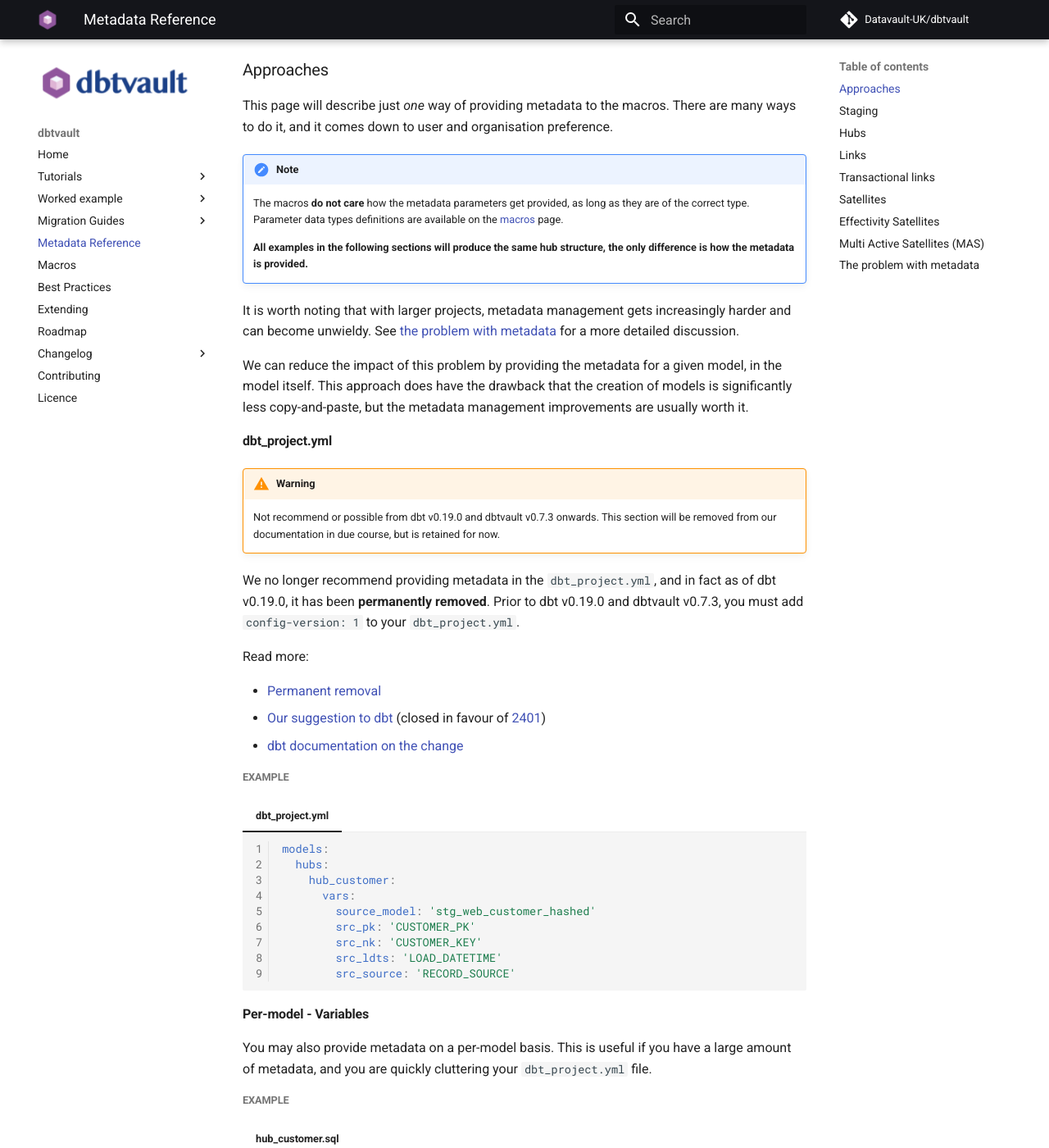
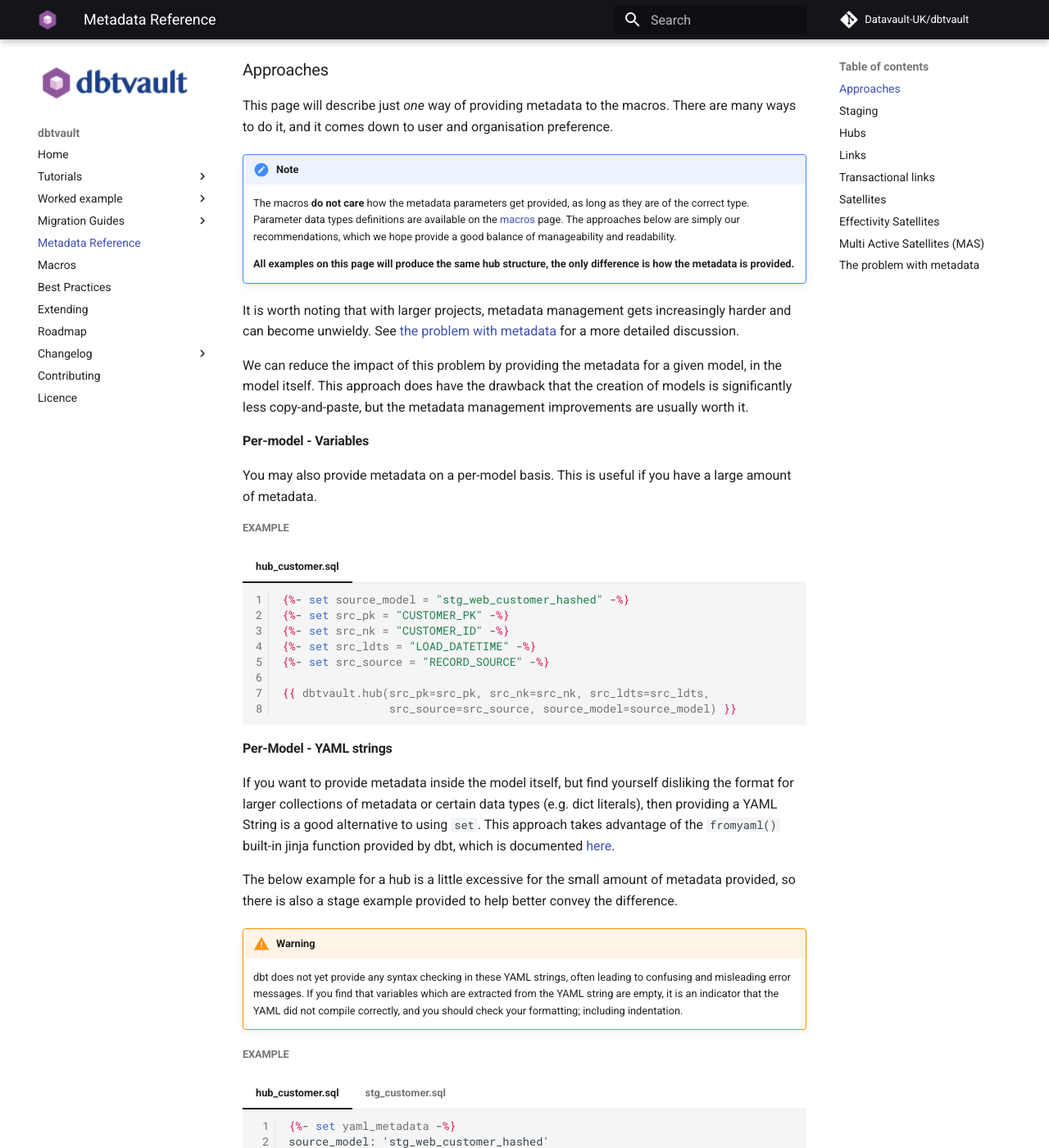
Before and after one commit to Datavault-UK/automate-dv-docs, an MkDocs documentation site: the page built from docs/metadata.md, in a window 1280 px wide and 1400 px high, scrolled down 234 px. Shown: the whole window at 82% size. Built offline with MkDocs 1.6.1 and Material for MkDocs 9.7.7, drawn with Linux system fonts in a browser that asks for light colours; comment, search, counter and statistics services are not loaded; some of the changed text lies outside the part shown.

Commit message:
General cleanup
- Indentation / Note box fixes for macros page
- README updates
- References to Fishtown Analytics updated to dbt Labs
- Google BigQuery stubs added to macros page
- Various wording improvements
- Removal of dbt_project.yml section on metadata page

````diff
--- a/docs/macros.md
+++ b/docs/macros.md
@@ -86,7 +86,7 @@
 | source_model  | Staging model name                                  | List[String]/String  | :fontawesome-solid-check-circle:{ .required } |
 
 !!! tip
-[Read the tutorial](tutorial/tut_hubs.md) for more details
+    [Read the tutorial](tutorial/tut_hubs.md) for more details
 
 #### Example Metadata
 
@@ -266,7 +269,7 @@
 | source_model  | Staging model name                                  | List[String]/String  | :fontawesome-solid-check-circle:{ .required } |
 
 !!! tip
-[Read the tutorial](tutorial/tut_links.md) for more details
+    [Read the tutorial](tutorial/tut_links.md) for more details
 
 #### Example Metadata
 
@@ -452,7 +458,7 @@
 | source_model  | Staging model name                                  | String              | :fontawesome-solid-check-circle:{ .required }    |
 
 !!! tip
-[Read the tutorial](tutorial/tut_t_links.md) for more details
+    [Read the tutorial](tutorial/tut_t_links.md) for more details
 
 #### Example Metadata
 
@@ -524,7 +533,7 @@
 | source_model  | Staging model name                                  | String           | :fontawesome-solid-check-circle:{ .required }     |
 
 !!! tip
-[Read the tutorial](tutorial/tut_satellites.md) for more details
+    [Read the tutorial](tutorial/tut_satellites.md) for more details
 
 #### Example Metadata
 
@@ -587,7 +596,10 @@
         )
 
         SELECT * FROM records_to_insert
-    ```
+        ```
+
+=== "Google BigQuery"
+    Coming soon!
 
 #### Hashdiff Aliasing
 
@@ -626,7 +638,7 @@
 | source_model   | Staging model name                                  | String                  | :fontawesome-solid-check-circle:{ .required } |
 
 !!! tip
-[Read the tutorial](tutorial/tut_eff_satellites.md) for more details
+    [Read the tutorial](tutorial/tut_eff_satellites.md) for more details
 
 #### Example Metadata
 
@@ -799,14 +811,15 @@
         SELECT * FROM records_to_insert
         ```
 
+=== "Google BigQuery"
+    Coming soon!
+
 #### Auto end-dating
 
 Auto end-dating is enabled by providing a config option as below:
 
 ``` jinja
-{{ config(
-    is_auto_end_dating=true
-) }}
+{{ config(is_auto_end_dating=true) }}
 
 {{ dbtvault.eff_sat(src_pk=src_pk, src_dfk=src_dfk, src_sfk=src_sfk,
                     src_start_date=src_start_date, src_end_date=src_end_date,
@@ -860,7 +873,7 @@
 | source_model   | Staging model name                                  | String           | :fontawesome-solid-check-circle:{ .required }     |
 
 !!! tip
-[Read the tutorial](tutorial/tut_multi_active_satellites.md) for more details
+    [Read the tutorial](tutorial/tut_multi_active_satellites.md) for more details
 
 #### Example Metadata
 
@@ -1436,13 +1452,18 @@
 
 A flag can be provided for hashdiff columns which will invert the selection of columns provided in the list of columns.
 
+This is extremely useful when a hashdiff composed of many columns needs to be generated, and you do not wish to
+individually provide all the columns.
+
 The snippets below demonstrate the use of an `exclude_columns` flag. This will inform dbtvault to exclude the columns
-listed under the `columns` key, instead of using them to create the hashdiff. You may also omit the `columns` key to
-hash every column.
+listed under the `columns` key, instead of using them to create the hashdiff.
+
+!!! tip "Hash every column without listing them all"
+    You may omit the `columns` key to hash every column. See the `Columns key not provided` example below.
 
 ##### Examples:
 
-=== "Columns provided"
+=== "Columns key provided"
 
     === "Columns in source model"
 
@@ -1529,14 +1550,12 @@
               - RECORD_SOURCE
         ```
 
-This is extremely useful when a hashdiff composed of many columns needs to be generated, and you do not wish to
-individually provide all the columns.
-
 !!! warning
 
-    Care should be taken if using this feature on dynamic data sources. If you expect columns in the data source to
-    change for any reason, it will become hard to predict what columns are used to generate the hashdiff. If your
-    component columns change, then your hashdiff output will also change and it will cause unpredictable results.
+    Care should be taken if using this feature on data sources where the columns may change.
+    If you expect columns in the data source to change for any reason, it will become hard to predict what columns
+    are used to generate the hashdiff. If your component columns change, then your hashdiff output will also change,
+    and it will cause unpredictable results.
 
 #### Functions (Derived Columns)
 
@@ -1628,7 +1648,7 @@
 
 #### Defining Ranked columns
 
-To make it easier to use the [vault_insert_by_rank](#vault_insert_by_rank) materialisation, the `ranked_columns`
+This stage configuration is a helper for the [vault_insert_by_rank](#vault_insert_by_rank) materialisation. The `ranked_columns`
 configuration allows you to define ranked columns to generate, as follows:
 
 === "Single item parameters"
@@ -1683,7 +1703,8 @@
 
 ([view source](https://github.com/Datavault-UK/dbtvault/blob/release/0.7.6/macros/staging/hash_columns.sql))
 
-!!! note This is a helper macro used within the stage macro, but can be used independently.
+!!! Note
+    This is a helper macro used within the stage macro, but can be used independently.
 
 Generates SQL to create hash keys for a provided mapping of columns names to the list of columns to hash.
 
@@ -1691,7 +1712,8 @@
 
 ([view source](https://github.com/Datavault-UK/dbtvault/blob/release/0.7.6/macros/staging/derive_columns.sql))
 
-!!! note This is a helper macro used within the stage macro, but can be used independently.
+!!! Note
+    This is a helper macro used within the stage macro, but can be used independently.
 
 Generates SQL to create columns based off of the values of other columns, provided as a mapping from column name to
 column value.
@@ -1700,7 +1722,8 @@
 
 ([view source](https://github.com/Datavault-UK/dbtvault/blob/release/0.7.6/macros/staging/rank_columns.sql))
 
-!!! note This is a helper macro used within the stage macro, but can be used independently.
+!!! Note
+    This is a helper macro used within the stage macro, but can be used independently.
 
 Generates SQL to create columns using the `RANK()` window function.
 
@@ -1769,8 +1791,9 @@
         )) AS BINARY(32)) AS HASHDIFF
         ```
 
-!!! tip The [hash_columns](#hash_columns) macro can be used to simplify the hashing process and generate multiple hashes
-with one macro.
+!!! tip
+    The [hash_columns](#hash_columns) macro can be used to simplify the hashing process and generate multiple hashes
+    with one macro.
 
 #### Parameters
 
@@ -1809,7 +1832,8 @@
     a.CUSTOMERKEY, a.DOB, a.NAME, a.PHONE a.CUSTOMERKEY
     ```
 
-!!! Note Single columns must be provided as a 1-item list, as in the second example above.
+!!! Note
+    Single columns must be provided as a 1-item list.
 
 ___
 
@@ -1817,7 +1841,7 @@
 
 ###### (macros/internal)
 
-Internal macros are used by other macros provided in this package. They process provided metadata and should not need to
+Internal macros are used by other macros provided by dbtvault. They process provided metadata and should not need to
 be called directly.
 
 ___
@@ -1837,16 +1861,15 @@
 
 [Read more about materialisations here](https://docs.getdbt.com/docs/building-a-dbt-project/building-models/materializations/)
 
-For dbtvault, we have created some custom materialisations which will provide assistance Data Vault 2.0 specific use
-cases
+In dbtvault, we have created custom materialisations which support Data Vault 2.0 specific use cases. These are detailed below.
 
 ### vault_insert_by_period
 
 ([view source](https://github.com/Datavault-UK/dbtvault/blob/release/0.7.6/macros/materialisations/vault_insert_by_period_materialization.sql))
 
 This materialisation is based on
-the [insert_by_period](https://github.com/fishtown-analytics/dbt-utils/blob/master/macros/materializations/insert_by_period_materialization.sql)
-materialisation developed by Fishtown Analytics for the [dbt-utils](https://github.com/fishtown-analytics/dbt-utils)
+the [insert_by_period](https://github.com/dbt-labs/dbt-utils/blob/master/macros/materializations/insert_by_period_materialization.sql)
+materialisation developed by dbt Labs for the [dbt-utils](https://github.com/dbt-labs/dbt-utils)
 package.
 
 We have re-purposed it and provided support for Snowflake, as well as added a number of convenience features.
@@ -2080,7 +2103,7 @@
 
 A rank column can be created one of three ways:
 
-1. Manually creating it in a model prior to the staging layer, and using this model as the stage `source_model`.
+1. Manually creating it in a model prior to the staging layer, and using this model as the stage's `source_model`.
 
 2. Using the `ranked_columns` configuration of the [stage](#stage) macro
 
--- a/docs/metadata.md
+++ b/docs/metadata.md
@@ -10,9 +10,10 @@
 
 !!! note
     The macros **do not care** how the metadata parameters get provided, as long as they are of the correct type.
-    Parameter data types definitions are available on the [macros](macros.md) page.
+    Parameter data types definitions are available on the [macros](macros.md) page. The approaches below are simply our recommendations,
+    which we hope provide a good balance of manageability and readability.
 
-    **All examples in the following sections will produce the same hub structure, the only difference is how the metadata is provided.**
+    **All examples on this page will produce the same hub structure, the only difference is how the metadata is provided.**
 
 
 It is worth noting that with larger projects, metadata management gets increasingly harder and can
@@ -22,43 +23,9 @@
 does have the drawback that the creation of models is significantly less copy-and-paste, but the metadata management improvements are
 usually worth it.
 
-#### dbt_project.yml
-
-!!! warning
-
-    Not recommend or possible from dbt v0.19.0 and dbtvault v0.7.3 onwards. This section will be removed from our documentation in due course,
-    but is retained for now.
-
-We no longer recommend providing metadata in the `dbt_project.yml`, and in fact as of dbt v0.19.0, it has been **permanently removed**.
-Prior to dbt v0.19.0 and dbtvault v0.7.3, you must add `config-version: 1` to your `dbt_project.yml`.
-
-Read more:
-
-- [Permanent removal](https://github.com/fishtown-analytics/dbt/releases/tag/v0.19.0)
-- [Our suggestion to dbt](https://github.com/fishtown-analytics/dbt/issues/2377) (closed in favour of [2401](https://github.com/fishtown-analytics/dbt/issues/2401))
-- [dbt documentation on the change](https://docs.getdbt.com/docs/guides/migration-guide/upgrading-to-0-17-0/#better-variable-scoping-semantics)
-
-
-##### Example
-
-=== "dbt_project.yml"
-
-    ```yaml
-    models:
-      hubs:
-        hub_customer:
-          vars:
-            source_model: 'stg_web_customer_hashed'
-            src_pk: 'CUSTOMER_PK'
-            src_nk: 'CUSTOMER_KEY'
-            src_ldts: 'LOAD_DATETIME'
-            src_source: 'RECORD_SOURCE'
-    ```
-
 #### Per-model - Variables
 
-You may also provide metadata on a per-model basis. This is useful if you have a large amount of metadata, and you
-are quickly cluttering your `dbt_project.yml` file.
+You may also provide metadata on a per-model basis. This is useful if you have a large amount of metadata.
 
 ##### Example
 
@@ -67,7 +34,7 @@
     ```jinja
     {%- set source_model = "stg_web_customer_hashed" -%}
     {%- set src_pk = "CUSTOMER_PK" -%}
-    {%- set src_nk = "CUSTOMER_KEY" -%}
+    {%- set src_nk = "CUSTOMER_ID" -%}
     {%- set src_ldts = "LOAD_DATETIME" -%}
     {%- set src_source = "RECORD_SOURCE" -%}
 
@@ -85,6 +52,11 @@
 The below example for a hub is a little excessive for the small amount of metadata provided, so there is also a stage
 example provided to help better convey the difference.
 
+!!! warning
+    dbt does not yet provide any syntax checking in these YAML strings, often leading to confusing and misleading error
+    messages. If you find that variables which are extracted from the YAML string are empty, it is an indicator that the YAML
+    did not compile correctly, and you should check your formatting; including indentation.
+
 ##### Example
 
 === "hub_customer.sql"
@@ -93,7 +65,7 @@
     {%- set yaml_metadata -%}
     source_model: 'stg_web_customer_hashed'
     src_pk: 'CUSTOMER_PK'
-    src_nk: 'CUSTOMER_KEY'
+    src_nk: 'CUSTOMER_ID'
     src_ldts: 'LOAD_DATETIME'
     src_source: 'RECORD_SOURCE'
     {%- endset -%}
@@ -506,7 +478,7 @@
         {%- set yaml_metadata -%}
         source_model: 'stg_web_customer_hashed'
         src_pk: 'CUSTOMER_PK'
-        src_nk: 'CUSTOMER_KEY'
+        src_nk: 'CUSTOMER_ID'
         src_ldts: 'LOAD_DATETIME'
         src_source: 'RECORD_SOURCE'
         {%- endset -%}
@@ -528,7 +500,7 @@
             - 'stg_web_customer_hashed'
             - 'stg_crm_customer_hashed'
         src_pk: 'CUSTOMER_PK'
-        src_nk: 'CUSTOMER_KEY'
+        src_nk: 'CUSTOMER_ID'
         src_ldts: 'LOAD_DATETIME'
         src_source: 'RECORD_SOURCE'
         {%- endset -%}
@@ -549,7 +521,7 @@
         source_model: 'stg_customer_hashed'
         src_pk: 'CUSTOMER_PK'
         src_nk:
-            - 'CUSTOMER_KEY'
+            - 'CUSTOMER_ID'
             - 'CUSTOMER_DOB'
         src_ldts: 'LOAD_DATETIME'
         src_source: 'RECORD_SOURCE'
@@ -571,7 +543,7 @@
         ```jinja
         {%- set source_model = "stg_customer_hashed" -%}
         {%- set src_pk = "CUSTOMER_PK" -%}
-        {%- set src_nk = "CUSTOMER_KEY" -%}
+        {%- set src_nk = "CUSTOMER_ID" -%}
         {%- set src_ldts = "LOAD_DATETIME" -%}
         {%- set src_source = "RECORD_SOURCE" -%}
 
@@ -584,7 +556,7 @@
         ```jinja
         {%- set source_model = ["stg_web_customer_hashed", "stg_crm_customer_hashed"] -%}
         {%- set src_pk = "CUSTOMER_PK" -%}
-        {%- set src_nk = "CUSTOMER_KEY" -%}
+        {%- set src_nk = "CUSTOMER_ID" -%}
         {%- set src_ldts = "LOAD_DATETIME" -%}
         {%- set src_source = "RECORD_SOURCE" -%}
 
@@ -597,7 +569,7 @@
         ```jinja
         {%- set source_model = "stg_customer_hashed" -%}
         {%- set src_pk = "CUSTOMER_PK" -%}
-        {%- set src_nk = ["CUSTOMER_KEY", "CUSTOMER_DOB"] -%}
+        {%- set src_nk = ["CUSTOMER_ID", "CUSTOMER_DOB"] -%}
         {%- set src_ldts = "LOAD_DATETIME" -%}
         {%- set src_source = "RECORD_SOURCE" -%}
 
@@ -616,7 +588,7 @@
           vars:
             source_model: 'stg_customer_hashed'
             src_pk: 'CUSTOMER_PK'
-            src_nk: 'CUSTOMER_KEY'
+            src_nk: 'CUSTOMER_ID'
             src_ldts: 'LOAD_DATETIME'
             src_source: 'RECORD_SOURCE'
         ```
@@ -630,7 +602,7 @@
               - 'stg_web_customer_hashed'
               - 'stg_crm_customer_hashed'
             src_pk: 'CUSTOMER_PK'
-            src_nk: 'CUSTOMER_KEY'
+            src_nk: 'CUSTOMER_ID'
             src_ldts: 'LOAD_DATETIME'
             src_source: 'RECORD_SOURCE'
         ```
@@ -643,7 +615,7 @@
             source_model: 'stg_customer_hashed'
             src_pk: 'CUSTOMER_PK'
             src_nk:
-              - 'CUSTOMER_KEY'
+              - 'CUSTOMER_ID'
               - 'CUSTOMER_DOB'
             src_ldts: 'LOAD_DATETIME'
             src_source: 'RECORD_SOURCE'
@@ -665,7 +637,7 @@
         source_model: 'v_stg_orders'
         src_pk: 'LINK_CUSTOMER_NATION_PK'
         src_fk:
-            - 'CUSTOMER_KEY'
+            - 'CUSTOMER_ID'
             - 'NATION_PK'
         src_ldts: 'LOAD_DATETIME'
         src_source: 'RECORD_SOURCE'
@@ -688,7 +660,7 @@
             - 'v_stg_transactions'
         src_pk: 'LINK_CUSTOMER_NATION_PK'
         src_fk:
-            - 'CUSTOMER_KEY'
+            - 'CUSTOMER_ID'
             - 'NATION_PK'
         src_ldts: 'LOAD_DATETIME'
         src_source: 'RECORD_SOURCE'
@@ -1158,5 +1130,5 @@
 Matillion, or Erwin Data Modeller.
 
 In the future, dbt will likely support better ways to manage metadata at this level, to put off the need for a tool a
-little longer. Discussions are [already ongoing](https://github.com/fishtown-analytics/dbt/issues/2401), and we hope
+little longer. Discussions are [already ongoing](https://github.com/dbt-labs/dbt/issues/2401), and we hope
 to be able to advise on better ways to manage metadata in the future.
````
Also changed, not shown: other parts of docs/macros.md (+26 -14 lines), README.md (+15 -1 lines), docs/changelog/stable.md (+2 -2 lines), docs/index.md (+1 -1 lines), docs/migration_guides/migrating_v0.5_v0.6.md (+1 -1 lines).
